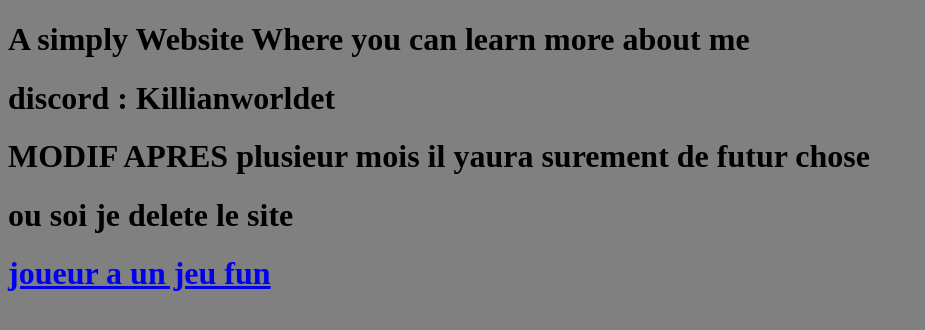
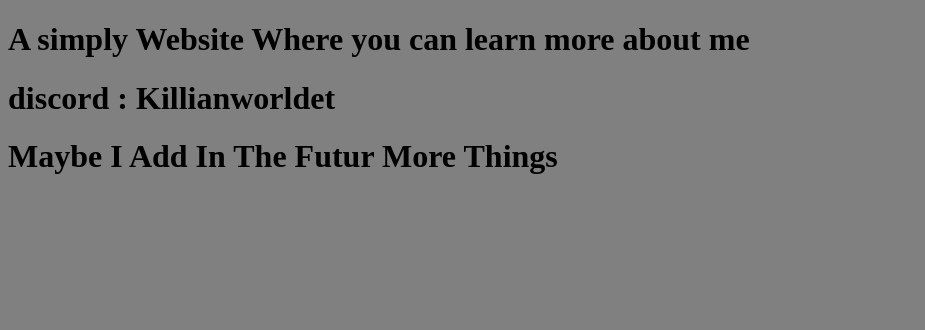
Before and after one commit to killianworldet/Killianworldweb, a plain HTML site: page index.html in a window 1280 px wide. Shown: the whole page, without its empty margins (0-925 px from the left). Drawn offline with Linux system fonts and the light colour scheme.

Commit message:
Update index.html

```diff
--- a/index.html
+++ b/index.html
@@ -12,7 +12,4 @@
 <body style="background-color: grey;">
     <h1>A simply Website Where you can learn more about me</h1>
     <h1>discord : Killianworldet</h1>
-    <h1></h1>
-      <h1>MODIF APRES plusieur mois il yaura surement de futur chose </h1>
-      <h1>ou soi je delete le site <h1>
-        <a href ="https://killianworldet.github.io/gameclient/">joueur a un jeu fun</a>
+    <h1>Maybe I Add In The Futur More Things</h1>
```
